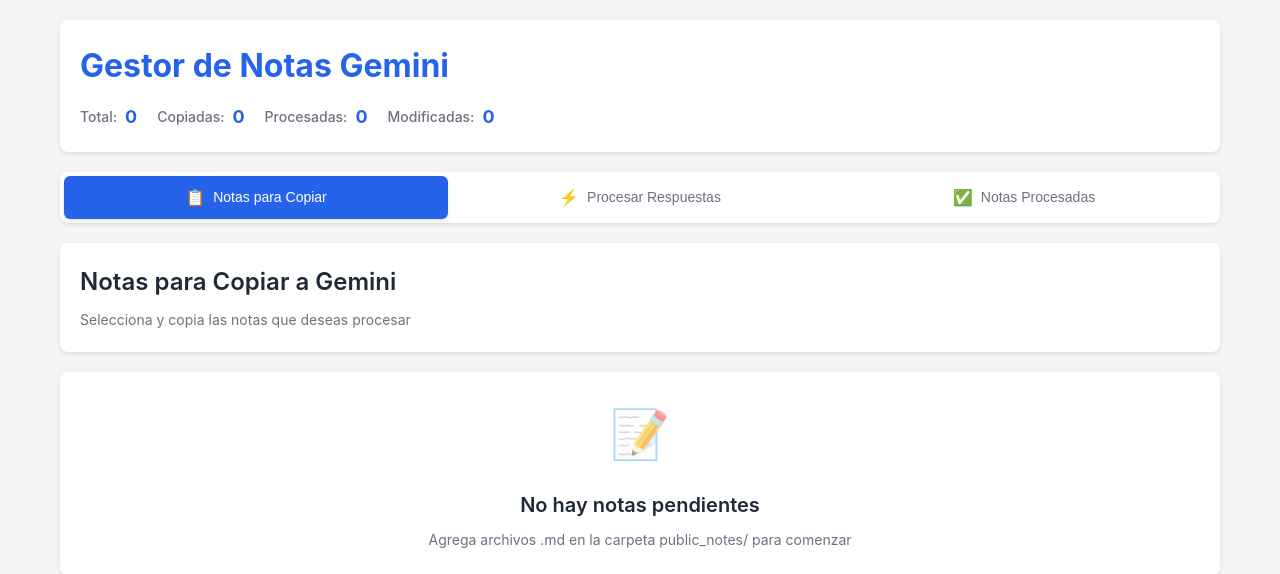
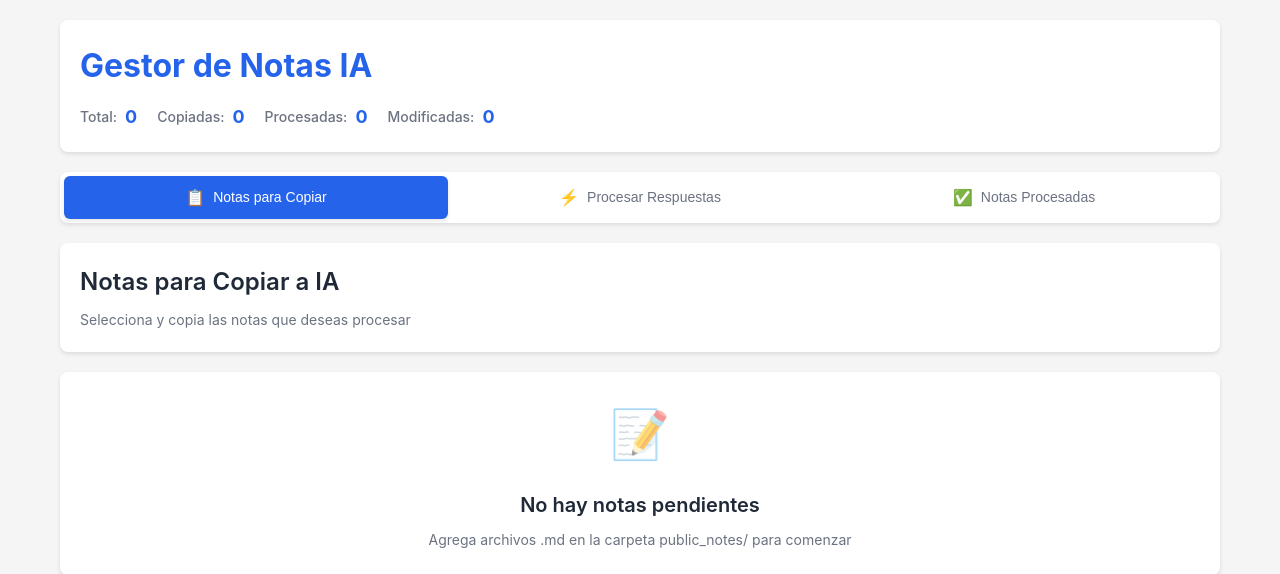
Before and after one commit to deveduar/ai-notes-converter, a Flask app: page / in a window 1280 px wide. Shown: the top 574 px of the page. Run offline with Flask 3, Linux system fonts and the light colour scheme; some libraries are stand-ins or nearby versions.

Commit message:
Front and readme minimal change

```diff
--- a/templates/index.html
+++ b/templates/index.html
@@ -3,7 +3,7 @@
 <head>
     <meta charset="UTF-8">
     <meta name="viewport" content="width=device-width, initial-scale=1.0">
-    <title>Gestor de Notas Gemini</title>
+    <title>Gestor de Notas IA</title>
 
     <!-- CSS Modular -->
     <link rel="stylesheet" href="{{ url_for('static', filename='css/base.css') }}">
@@ -20,7 +20,7 @@
     <div class="container" x-data="notesApp()" x-init="init()">
         <!-- Header principal -->
         <header class="app-header">
-            <h1 class="app-title">Gestor de Notas Gemini</h1>
+            <h1 class="app-title">Gestor de Notas IA</h1>
             <div class="stats-bar" id="stats">
                 <div class="stat-item">
                     <span class="stat-label">Total:</span>
@@ -88,7 +88,7 @@
             <!-- Pestaña de Copiado -->
             <section class="tab-panel" :class="{ 'tab-panel--active': activeTab === 'copy' }">
                 <header class="section-header">
-                    <h2 class="section-title">Notas para Copiar a Gemini</h2>
+                    <h2 class="section-title">Notas para Copiar a IA</h2>
                     <p class="section-description">Selecciona y copia las notas que deseas procesar</p>
                 </header>
 
@@ -156,8 +156,8 @@
             <!-- Pestaña de Procesamiento -->
             <section class="tab-panel" :class="{ 'tab-panel--active': activeTab === 'paste' }">
                 <header class="section-header">
-                    <h2 class="section-title">Procesar Respuestas de Gemini</h2>
-                    <p class="section-description">Pega las respuestas de Gemini para procesarlas</p>
+                    <h2 class="section-title">Procesar Respuestas de IA</h2>
+                    <p class="section-description">Pega las respuestas de IA para procesarlas</p>
                 </header>
 
                 <div class="empty-state" x-show="Object.keys(copiedNotes).length === 0">
@@ -182,12 +182,12 @@
                             <div class="response-card__body">
                                 <div class="form-group">
                                     <label class="form-label" :for="'response-' + note[0]">
-                                        Respuesta de Gemini
+                                        Respuesta de IA
                                     </label>
                                     <textarea class="form-textarea"
                                             :id="'response-' + note[0]"
                                             x-model="note[1].responseContent"
-                                            :placeholder="'Pega aquí la respuesta de Gemini para ' + note[1].original_name"
+                                            :placeholder="'Pega aquí la respuesta de IA para ' + note[1].original_name"
                                             rows="6">
                                     </textarea>
                                 </div>
```
Also changed, not shown: README.md.
